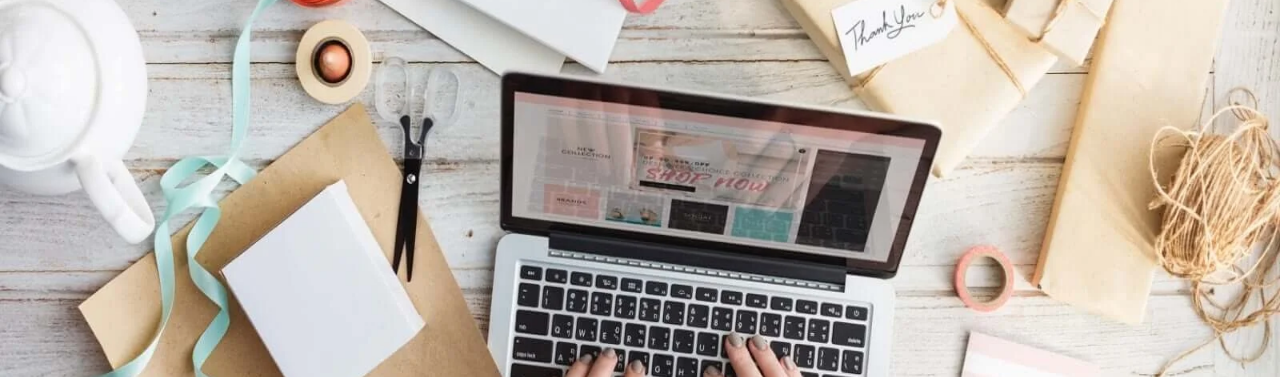
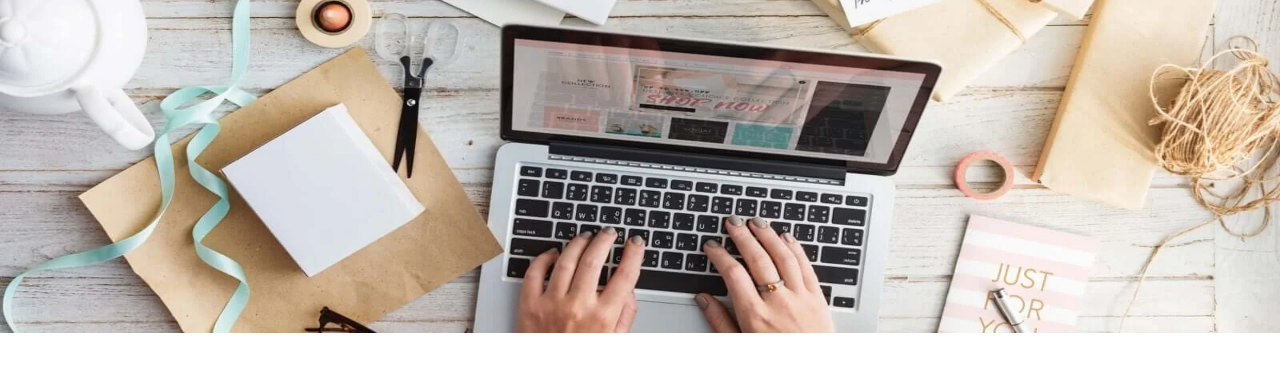
Before and after one commit to KurshithBanu/Blog, a plain HTML site: page index.html in a window 1280 px wide. Shown: the part 107-484 px from the top of the page. Drawn offline with nearby package versions, Linux system fonts and the light colour scheme.

Commit message:
Update style.css

```diff
--- a/style.css
+++ b/style.css
@@ -100,7 +100,7 @@ header.shadow .logo{
 
 .home{
     max-width: 100%;
-    height: 600px;
+    height: 440px;
     background-image: url("blog1.jpg");
     background-repeat: no-repeat;
     background-size: 100% 100%;
```
